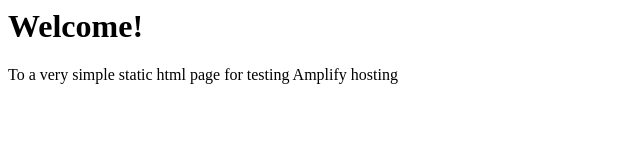
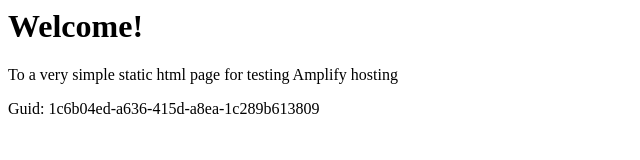
Before and after one commit to aws-aemilia-bah/Github-PR-Commit-Integration-Test-DoNotTouch-v1-prod-me-south-1, a website: page src/index.html in a window 1280 px wide. Shown: the whole page, without its empty margins (0-640 px from the left). Drawn offline with Linux system fonts and the light colour scheme.

Commit message:
commit from integ tests

```diff
--- a/src/index.html
+++ b/src/index.html
@@ -1,3 +1,5 @@
+
+
 <html lang="en">
 
 <head>
@@ -10,6 +12,6 @@
 <body>
     <h1>Welcome!</h1>
     <p>To a very simple static html page for testing Amplify hosting</p>
-</body>
+    <p>Guid: 1c6b04ed-a636-415d-a8ea-1c289b613809</p></body>
 
 </html>
```
